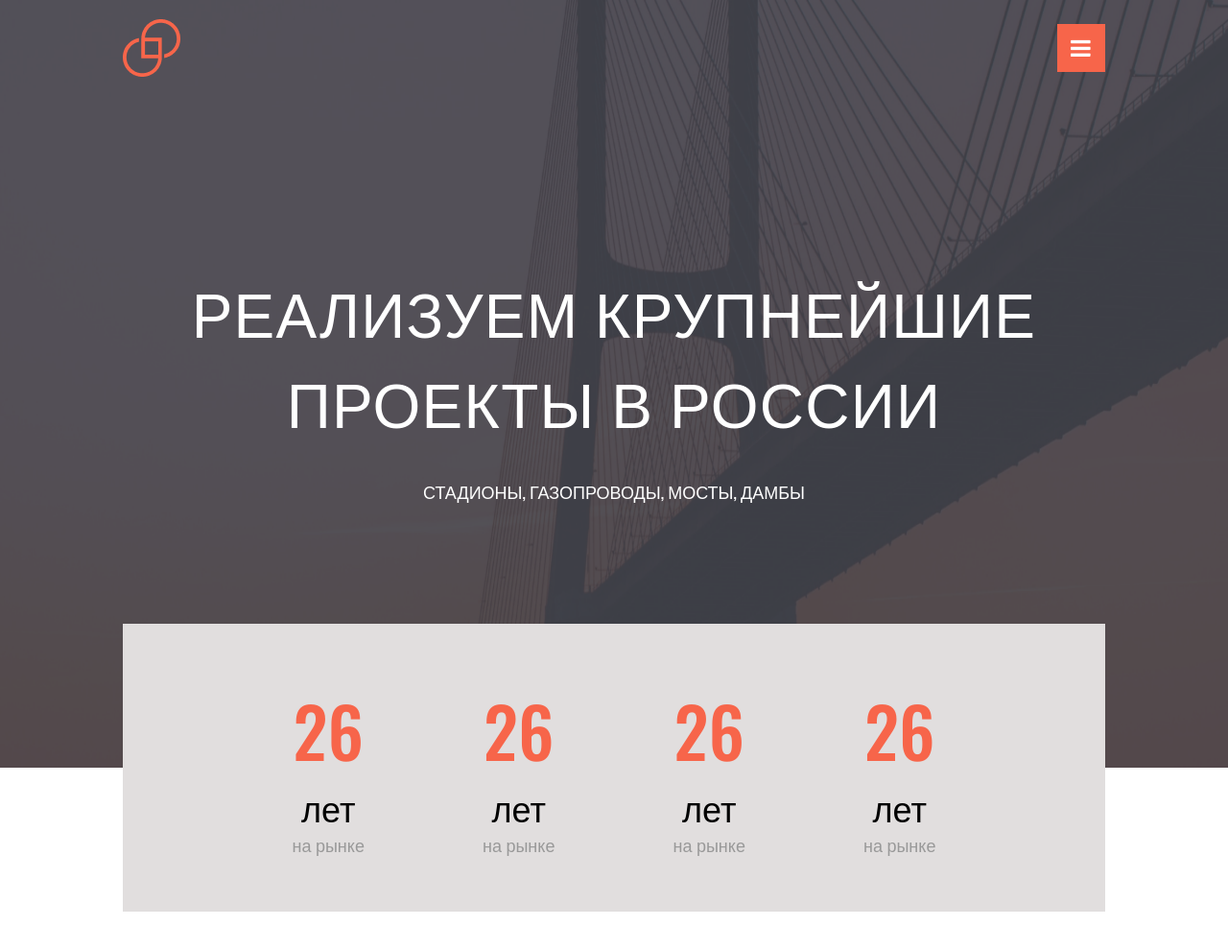
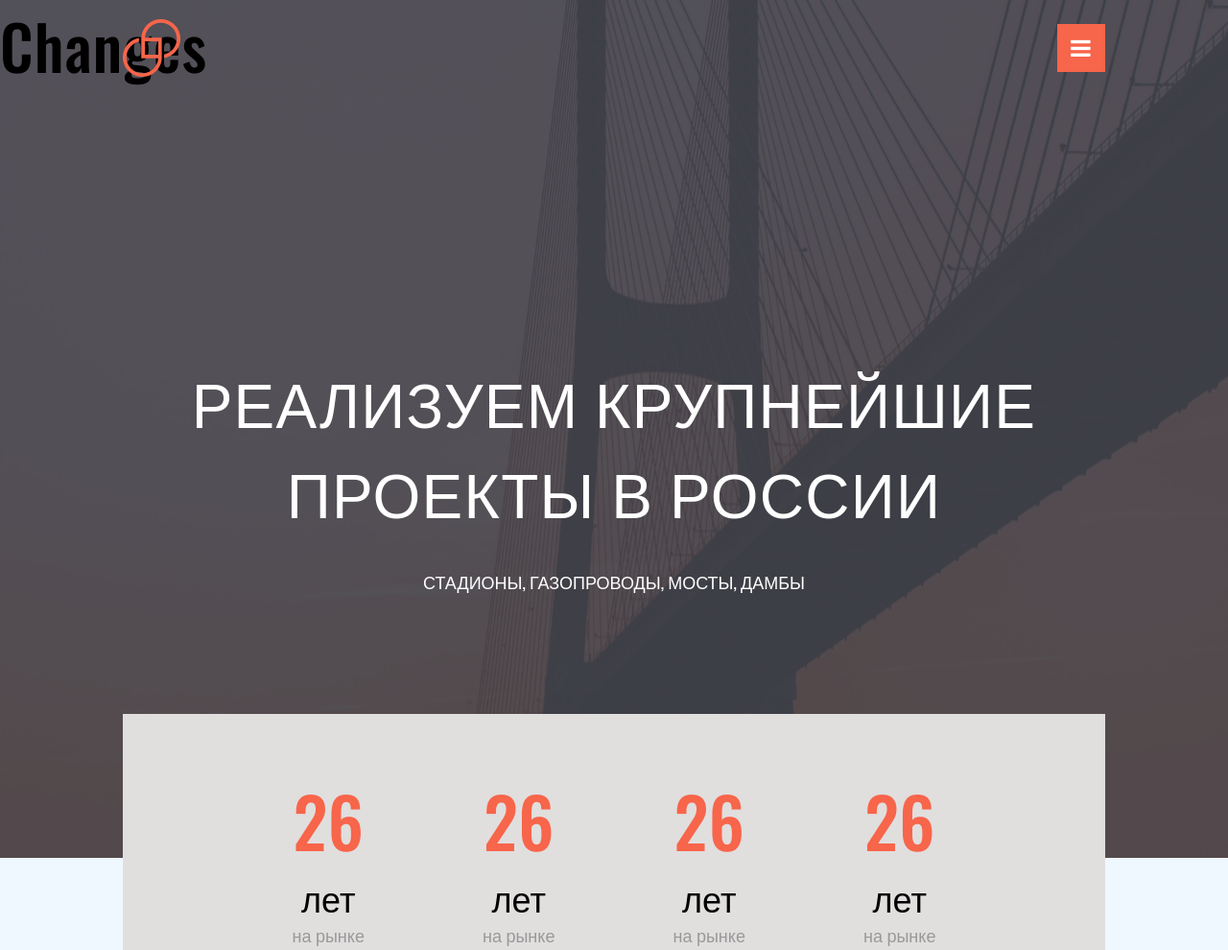
Before and after one commit to Beka0106/my-project, a plain HTML site: page index.html in a window 1280 px wide. Shown: the top 990 px of the page at 96% size. Drawn offline with nearby package versions, Linux system fonts and the light colour scheme.

Commit message:
added styles to gh-pages

```diff
--- a/index.html
+++ b/index.html
@@ -19,6 +19,7 @@
     </header>
 
     <main>
+        <h1>Changes</h1>
         <div class="container main__container">
             <div class="main__wrap">
                 <h1>РЕАЛИЗУЕМ КРУПНЕЙШИЕ <br> ПРОЕКТЫ В РОССИИ</h1>
--- a/style.css
+++ b/style.css
@@ -11,6 +11,7 @@
 
 body {
     font-family: 'Oswald', sans-serif;
+    background-color: aliceblue;
 }
 
 .container {
```
